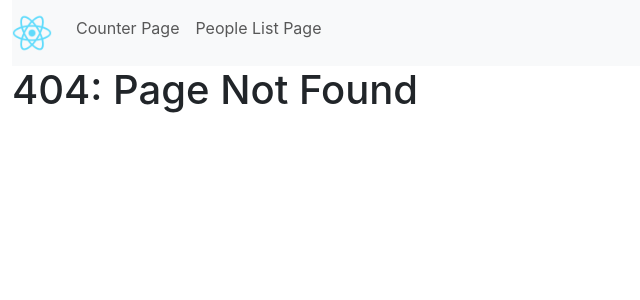
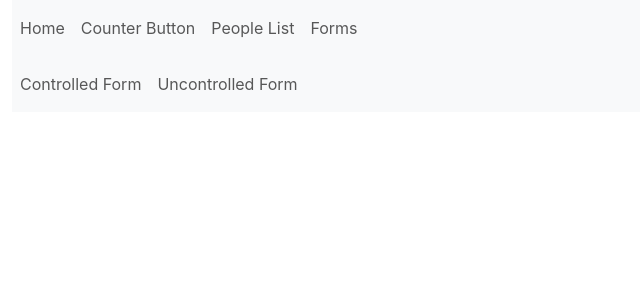
Before and after one commit to PaugelS20/week4App, a React (Create React App) app: page /forms in a window 1280 px wide. Before the commit this address had no page. Shown: the top 300 px of the page, without its empty margins (0-640 px from the left). Built offline with nearby package versions, Linux system fonts and the light colour scheme.

Commit message:
Added nested nav links

```diff
--- a/src/App.js
+++ b/src/App.js
@@ -1,5 +1,7 @@
 import './App.css';
 import { BrowserRouter, Route, Routes, Link } from "react-router-dom";
+import { NavBar } from './NavBar';
+import { FormsNavBar } from './FormsNavBar';
 import {
   HomePage,
   CounterButtonPage,
@@ -14,20 +16,15 @@ const App = () => {
   return (
       <div class="container-fluid">
         <BrowserRouter>
-        <nav class="navbar navbar-expand-lg bg-body-tertiary">
-          <ul className="navbar-nav me-auto mb-2 mb-lg-0">
-          <a className="navbar-brand" href="/"><img src="./logo192.png" alt="" /></a>
-            <Link className="nav-link" to='/counter'>Counter Page</Link>
-            <Link className="nav-link" to='/people-list'>People List Page</Link>
-          </ul>
-        </nav>
+          <NavBar/>
           <Routes>
                 <Route exact path="/" element={ <HomePage/> }/>
                 <Route exact path="/counter" element={ <CounterButtonPage/> }/>
                 <Route exact path="/people-list" element={ <PeopleListPage/> }/>
                 <Route path="/protected" element={ <ProtectedPage/> }/>
-                <Route path="/controlled" element={ <ControlledFormPage/> }/>
-                <Route path="/uncontrolled" element={ <UncontrolledFormPage/> }/>
+                <Route path="/forms" element={ <FormsNavBar />} />
+                    <Route path="/forms/controlled" element={ <ControlledFormPage/> }/>
+                    <Route path="/forms/uncontrolled" element={ <UncontrolledFormPage/> }/>
                 <Route path="*" element={ <NotFoundPage/> }/>
           </Routes>
         </BrowserRouter>
--- /dev/null
+++ b/src/FormsNavBar.js
@@ -0,0 +1,16 @@
+import { Link } from 'react-router-dom';
+
+export const FormsNavBar = () => {
+    return (
+        <nav class="navbar navbar-expand-lg bg-body-tertiary">
+            <ul className="navbar-nav me-auto mb-2 mb-lg-0">
+                <li className='nav-item'>
+                    <Link className='nav-link'to="/forms/controlled">Controlled Form</Link>
+                </li>
+                <li className='nav-item'>
+                    <Link className='nav-link' to="/forms/uncontrolled">Uncontrolled Form</Link>
+                </li>
+            </ul>
+        </nav>
+    )
+}
--- /dev/null
+++ b/src/NavBar.js
@@ -0,0 +1,22 @@
+import { Link } from 'react-router-dom';
+
+export const NavBar = () => {
+  return (
+    <nav class="navbar navbar-expand-lg bg-body-tertiary">
+        <ul className="navbar-nav me-auto mb-2 mb-lg-0">
+            <li className='nav-item'>
+                <Link className='nav-link' to="/">Home</Link>
+            </li>
+            <li className='nav-item'>
+                <Link className='nav-link' to="/counter">Counter Button</Link>
+            </li>
+            <li className='nav-item'>
+                <Link className='nav-link' to="/people-list">People List</Link>
+            </li>
+            <li className='nav-item'>
+                <Link className='nav-link' to="/forms">Forms</Link>
+            </li>
+        </ul>
+    </nav>
+  )
+}
--- a/src/pages/ControlledFormPage.js
+++ b/src/pages/ControlledFormPage.js
@@ -5,6 +5,8 @@ export const ControlledFormPage = () => {
   const [email, setEmail] = useState('');
   const [favoriteColor, setFavoriteColor] = useState('');
   return (
+    <>
+    <h1>Controlled Form</h1>
     <form>
       <h3>Please enter your information:</h3>
       <div>
@@ -36,5 +38,6 @@ export const ControlledFormPage = () => {
         e.preventDefault();
       }}>Submit</button>
     </form>
+    </>
   )
 }
--- a/src/pages/UncontrolledFormPage.js
+++ b/src/pages/UncontrolledFormPage.js
@@ -5,9 +5,10 @@ export const UncontrolledFormPage = () => {
   const favoriteColorInput = React.createRef();
 
     return (
+    <>
+    <h1>Uncontrolled Form</h1>
     <form>
         <h3>Please enter your information:</h3>
-
         <div>
             <input
             ref={nameInput}
@@ -35,5 +36,6 @@ export const UncontrolledFormPage = () => {
         e.preventDefault();
       }}>Submit</button>
     </form>
+    </>
   )
 }
```
